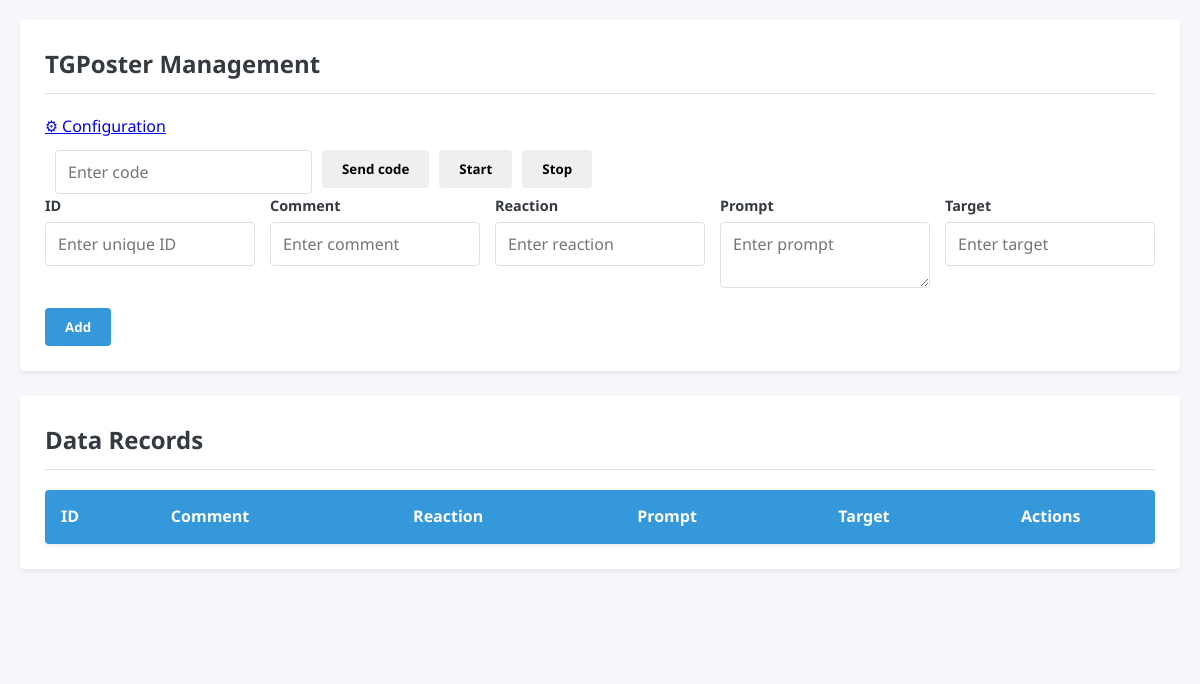
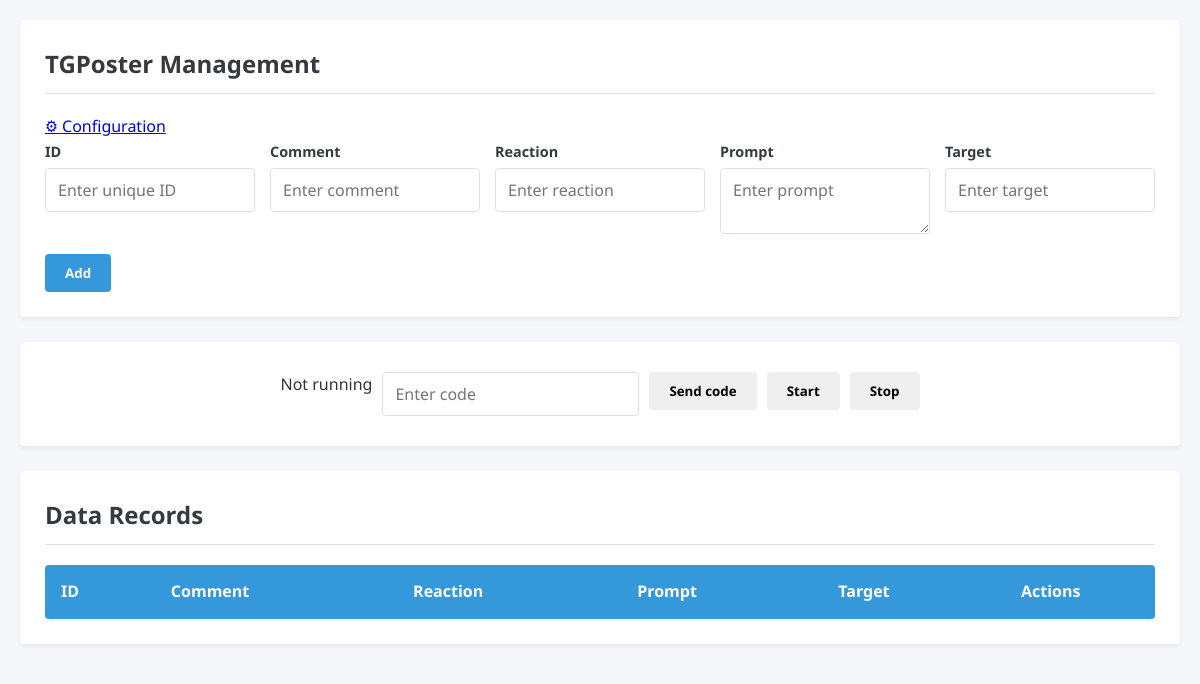
Before and after one commit to patronik/tgposter, an Electron app: page src/index.html in a window 1200 px wide. Drawn offline with Linux system fonts and the light colour scheme; no server answers.

Commit message:
Minor improvements

```diff
--- a/src/index.html
+++ b/src/index.html
@@ -11,14 +11,6 @@
     <h2>TGPoster Management</h2>
 
     <a href="configuration.html">⚙ Configuration</a>
-
-    <div class="button-group">
-        <div><p id="status"></p></div>
-        <div><input type="code" id="code" placeholder="Enter code"/></div>
-        <div><button id="send_code">Send code</button></div>
-        <div><button id="start_btn" type="button">Start</button></div>
-        <div><button id="stop_btn" type="button">Stop</button></div>
-    </div>
 
     <div class="form-grid">
       <div class="form-group">
@@ -53,6 +45,16 @@
     </div>
   </div>
 
+    <div class="container">
+      <div class="controls">
+          <div><p id="status">Not running</p></div>
+          <div><input type="code" id="code" placeholder="Enter code"/></div>
+          <div><button id="send_code">Send code</button></div>
+          <div><button id="start_btn" type="button">Start</button></div>
+          <div><button id="stop_btn" type="button">Stop</button></div>
+      </div>
+    </div>
+
   <div class="container">
     <h2>Data Records</h2>
     <table class="data-grid" id="data-table">
--- a/src/main.css
+++ b/src/main.css
@@ -197,6 +197,15 @@ button:disabled {
   margin: 5px;
 }
 
+.controls {
+  display: flex;
+  justify-content: center;
+}
+
+.controls div {
+  margin: 5px;
+}
+
 @media (max-width: 768px) {
   .form-grid {
     grid-template-columns: 1fr;
--- a/src/renderer.js
+++ b/src/renderer.js
@@ -37,7 +37,7 @@ const stopBtn = document.getElementById('stop_btn');
 stopBtn.onclick = async () => {
   try {
     await window.api.stopPosting();
-    appStatus.textContent = '';
+    appStatus.textContent = 'Not running';
   } catch (err) {
     appStatus.textContent = err.message;
   }
```
